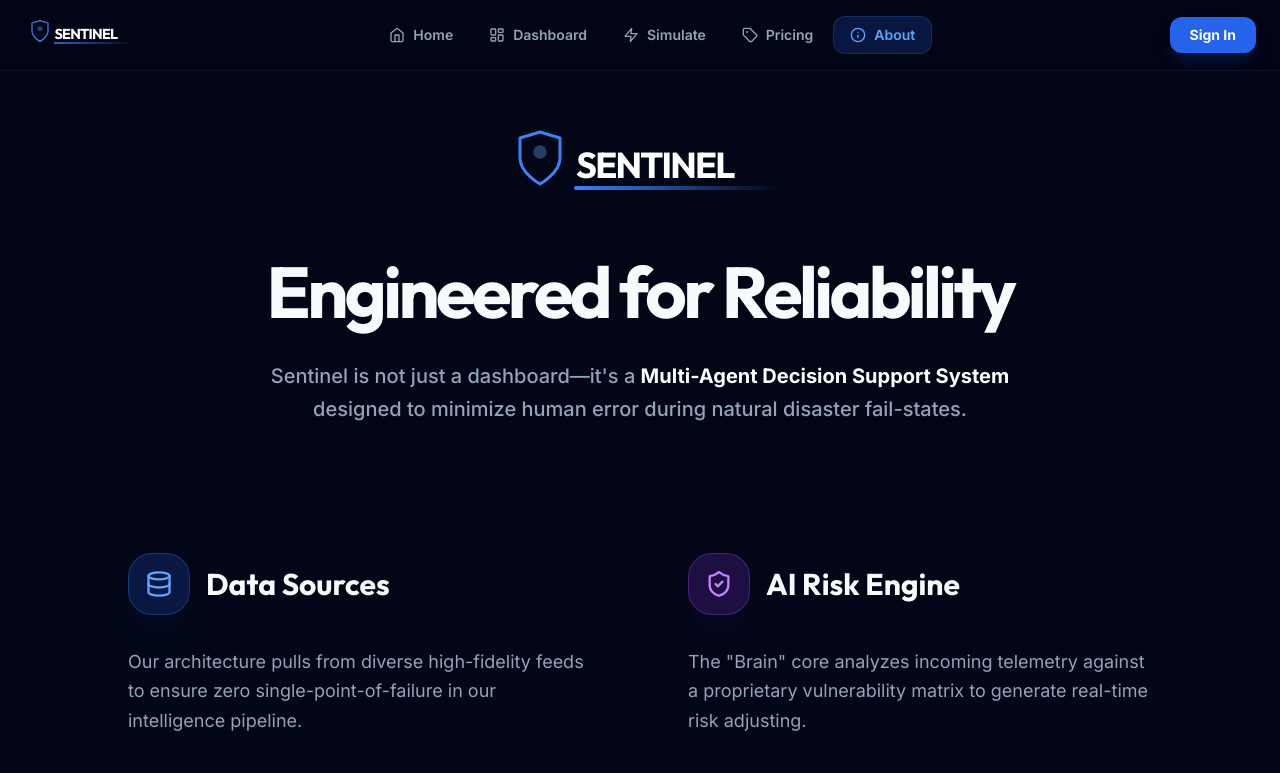
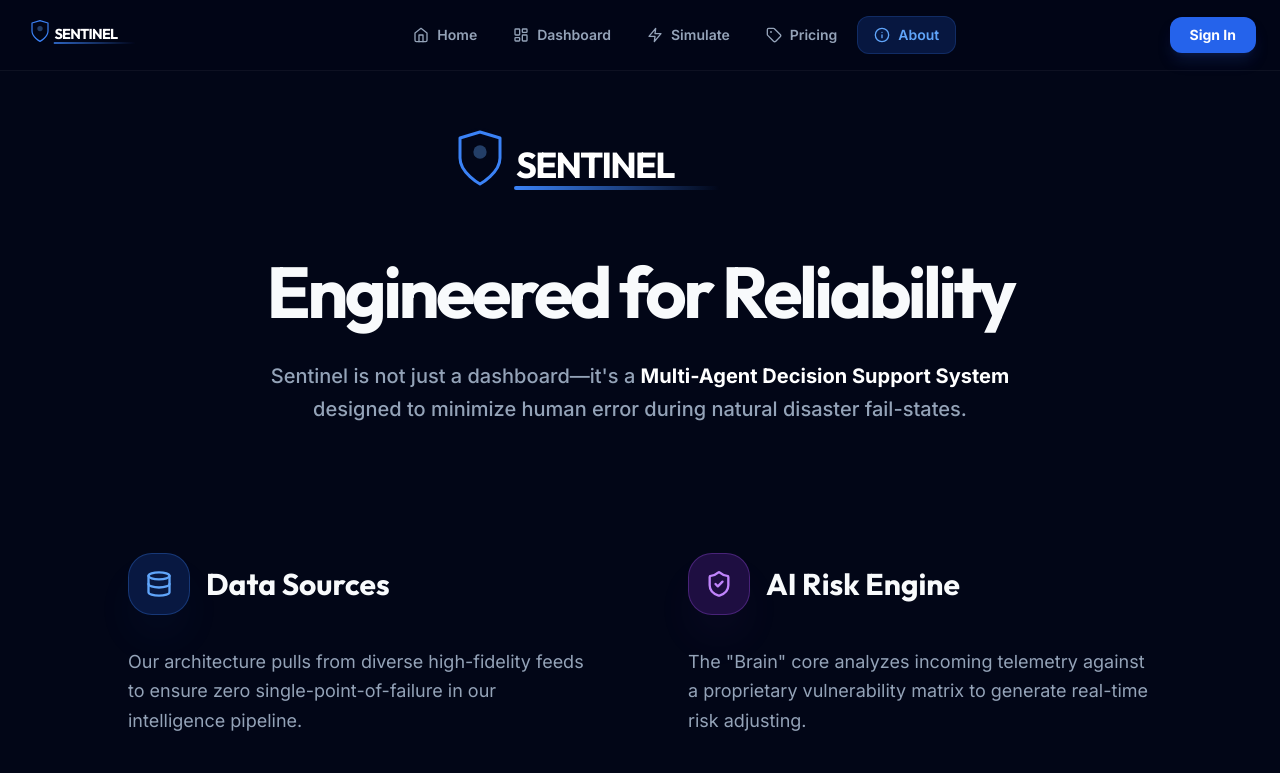
Before and after one commit to Hazique-Qur/Sentinel, a React (Vite) app in the folder frontend/: page /about in a window 1280 px wide. Shown: the top 773 px of the page. Built offline with nearby package versions, Linux system fonts and the light colour scheme; no server answers.

Commit message:
fix: definitive fix for logo clipping

```diff
--- a/frontend/src/components/Logo.jsx
+++ b/frontend/src/components/Logo.jsx
@@ -4,20 +4,20 @@ import { motion } from 'framer-motion';
 const Logo = ({ size = 32, className = "", hideText = false }) => {
     return (
         <div
-            className={`relative flex items-center justify-center ${className}`}
+            className={`relative flex items-center justify-center overflow-visible ${className}`}
             style={{
-                width: hideText ? size : size * 3.5,
+                width: hideText ? size : size * 5,
                 height: size,
                 willChange: 'transform'
             }}
         >
             <svg
-                width={hideText ? size : size * 3.5}
+                width={hideText ? size : size * 5}
                 height={size}
-                viewBox={hideText ? "5 0 30 40" : "0 0 140 40"}
+                viewBox={hideText ? "5 0 30 40" : "0 0 200 40"}
                 fill="none"
                 xmlns="http://www.w3.org/2000/svg"
-                className="filter drop-shadow(0 0 4px rgba(59,130,246,0.3))"
+                className="filter drop-shadow(0 0 4px rgba(59,130,246,0.3)) overflow-visible"
             >
                 {/* Shield Base */}
                 <motion.path
```
